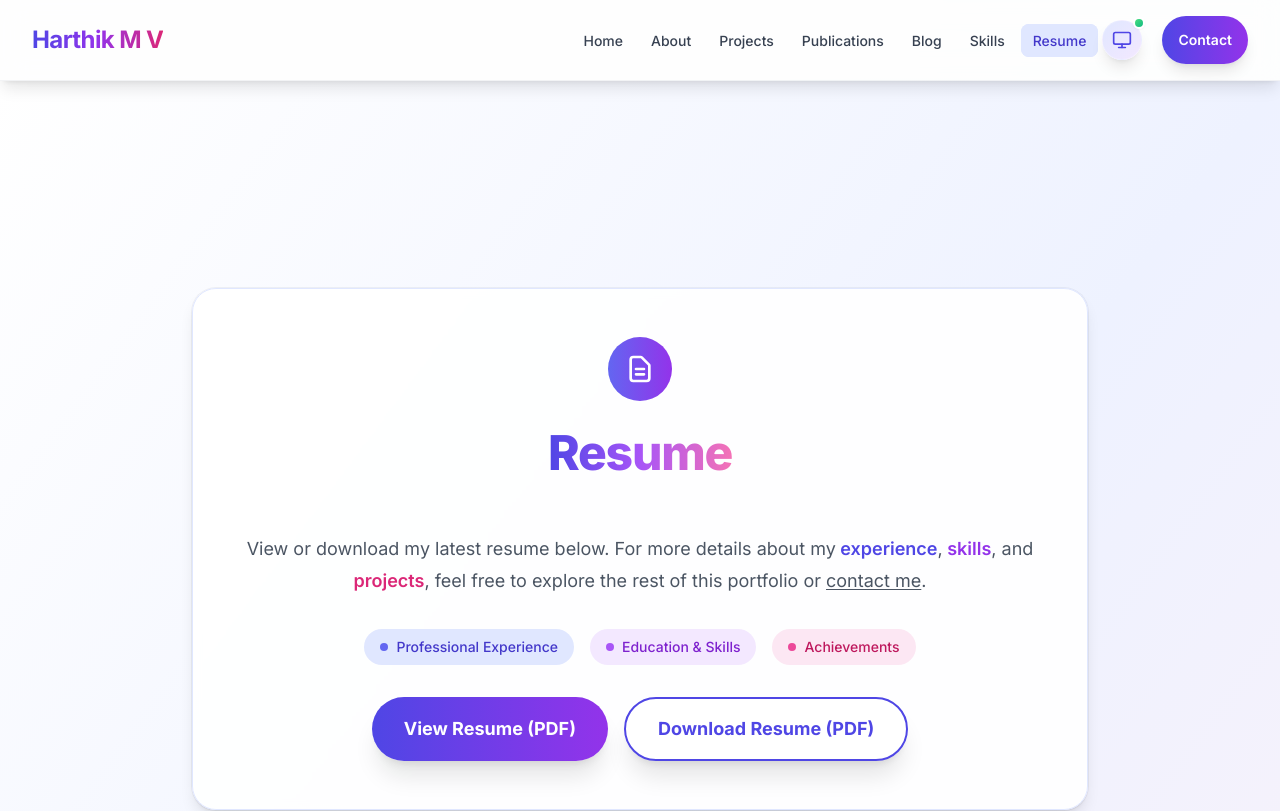
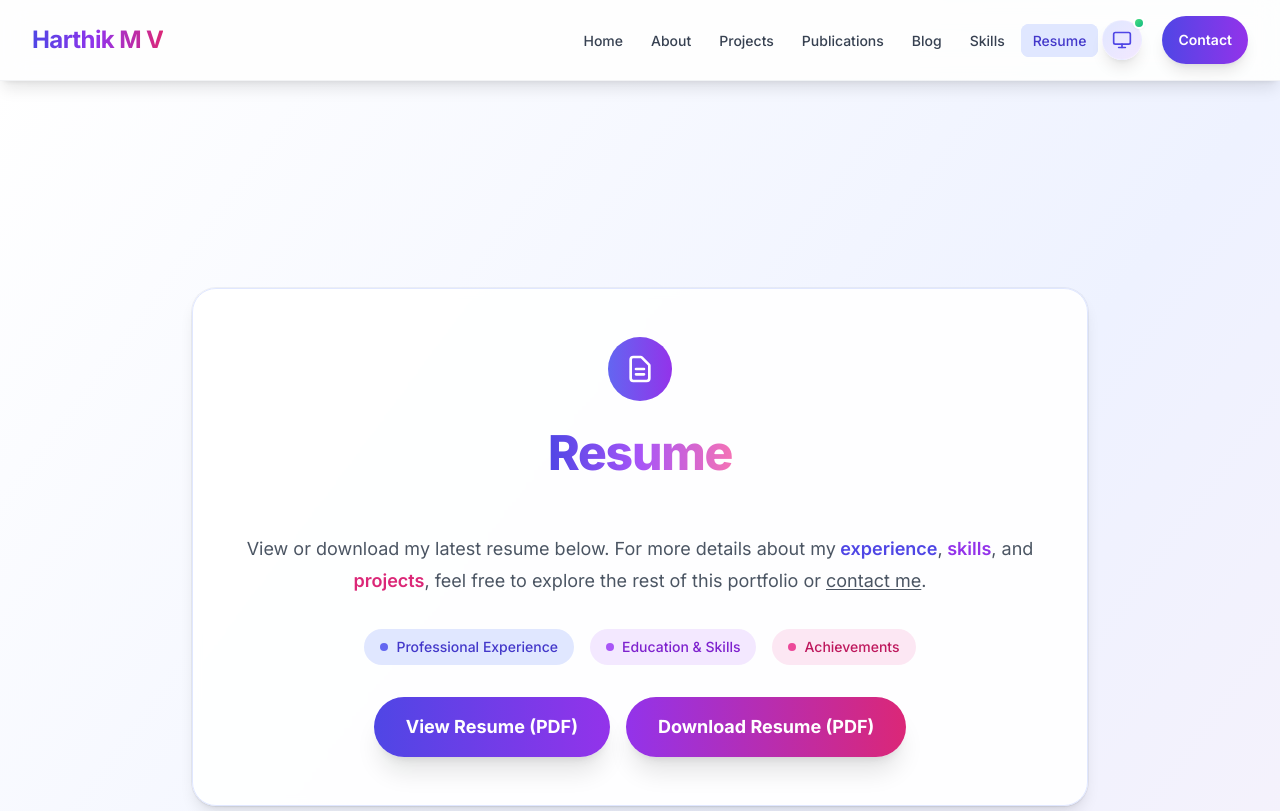
Before and after one commit to Harthik777/portfolio-website, a Next.js app: page /resume in a window 1280 px wide. Shown: the top 811 px of the page. Built offline with nearby package versions, Linux system fonts and the light colour scheme.

Commit message:
Fix CTA section button visual inconsistency - equal visual weight for both buttons

```diff
--- a/src/app/page.tsx
+++ b/src/app/page.tsx
@@ -319,7 +319,7 @@ function CTASection() {
             </Link>
             <Link
               href="/projects"
-              className="inline-flex min-h-[48px] w-full max-w-[280px] items-center justify-center text-center text-sm font-semibold leading-6 text-white hover:text-indigo-100 transition-colors duration-200 sm:w-auto sm:max-w-none"
+              className="min-h-[48px] w-full max-w-[280px] rounded-full bg-gradient-to-r from-pink-500 to-red-500 px-8 py-4 text-center text-sm font-semibold text-white shadow-lg transition-all hover:scale-105 hover:from-pink-600 hover:to-red-600 focus:outline-none focus:ring-2 focus:ring-pink-500 focus:ring-offset-2 focus:ring-offset-indigo-600 sm:w-auto sm:max-w-none"
             >
               View Projects <span aria-hidden="true">→</span>
             </Link>
--- a/src/app/resume/page.tsx
+++ b/src/app/resume/page.tsx
@@ -80,9 +80,9 @@ export default function Resume() {
                 <a
                   href="/Harthik_Resume.pdf"
                   download="Harthik_Resume.pdf"
-                  className="group relative overflow-hidden rounded-full border-2 border-indigo-600 bg-white/90 px-8 py-4 text-lg font-bold text-indigo-600 shadow-xl backdrop-blur-sm transition-all duration-300 hover:scale-105 hover:shadow-2xl dark:border-indigo-400 dark:bg-gray-800/90 dark:text-indigo-400"
+                  className="group relative overflow-hidden rounded-full bg-gradient-to-r from-purple-600 to-pink-600 px-8 py-4 text-lg font-bold text-white shadow-xl transition-all duration-300 hover:scale-105 hover:shadow-2xl focus:outline-none focus:ring-2 focus:ring-purple-500 focus:ring-offset-2"
                 >
-                  <div className="absolute inset-0 bg-gradient-to-r from-indigo-50 to-purple-50 opacity-0 transition-opacity duration-300 group-hover:opacity-100 dark:from-indigo-900/20 dark:to-purple-900/20" />
+                  <div className="absolute inset-0 bg-gradient-to-r from-pink-600 to-red-500 opacity-0 transition-opacity duration-300 group-hover:opacity-100" />
                   <span className="relative z-10">Download Resume (PDF)</span>
                 </a>
               </div>
```
